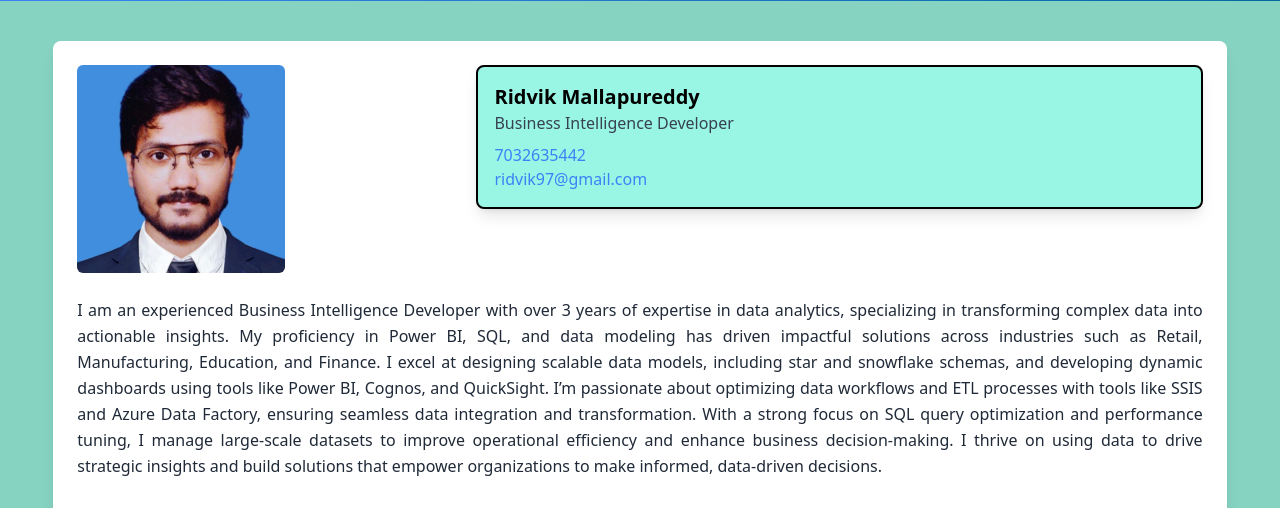
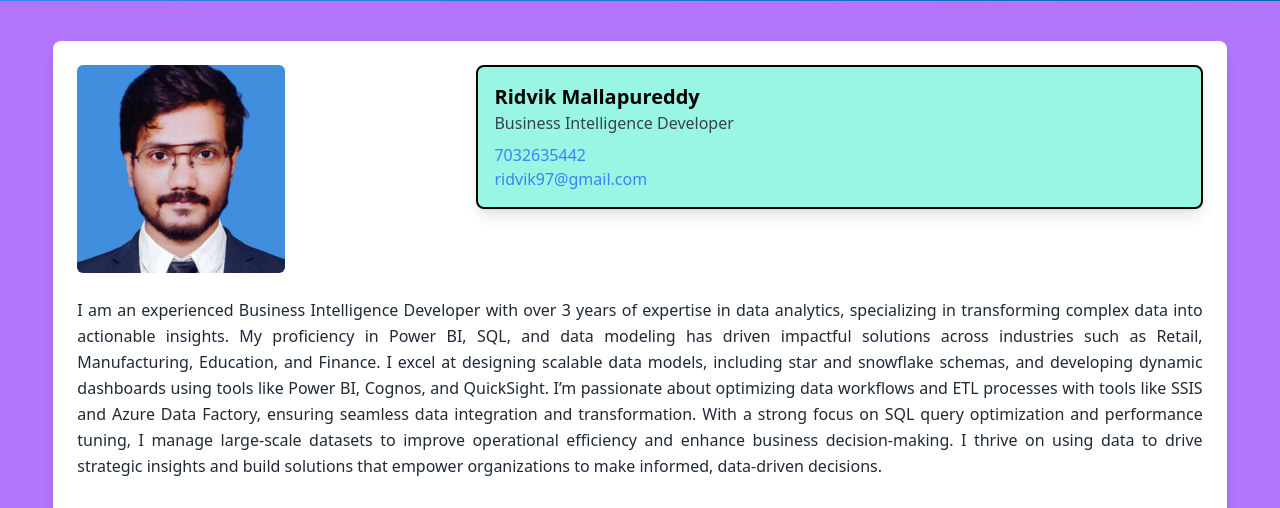
Before and after one commit to GnaneswarAddepalli/ridvik-portfolio.io, a plain HTML site: page index.html in a window 1280 px wide. Shown: the part 79-587 px from the top of the page. Drawn offline with nearby package versions, Linux system fonts and the light colour scheme.

Commit message:
Update index.html

```diff
--- a/index.html
+++ b/index.html
@@ -15,7 +15,7 @@
 
     <style>
         body {
-            background-color: #87d3c2; /* Background color */
+            background-color: #b275fa; /* Background color */
         }
 
         /* Gradient Backgrounds */
```
